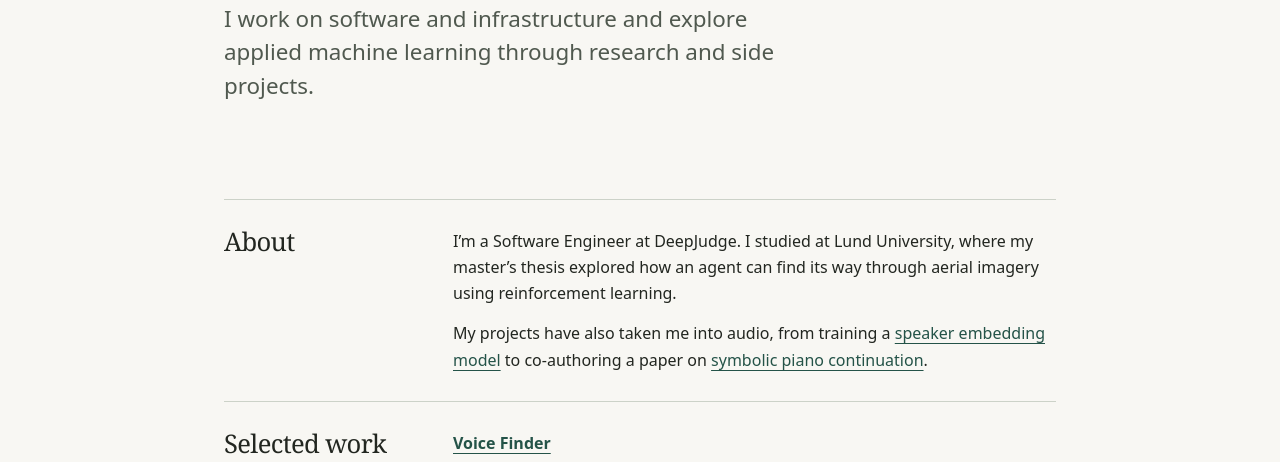
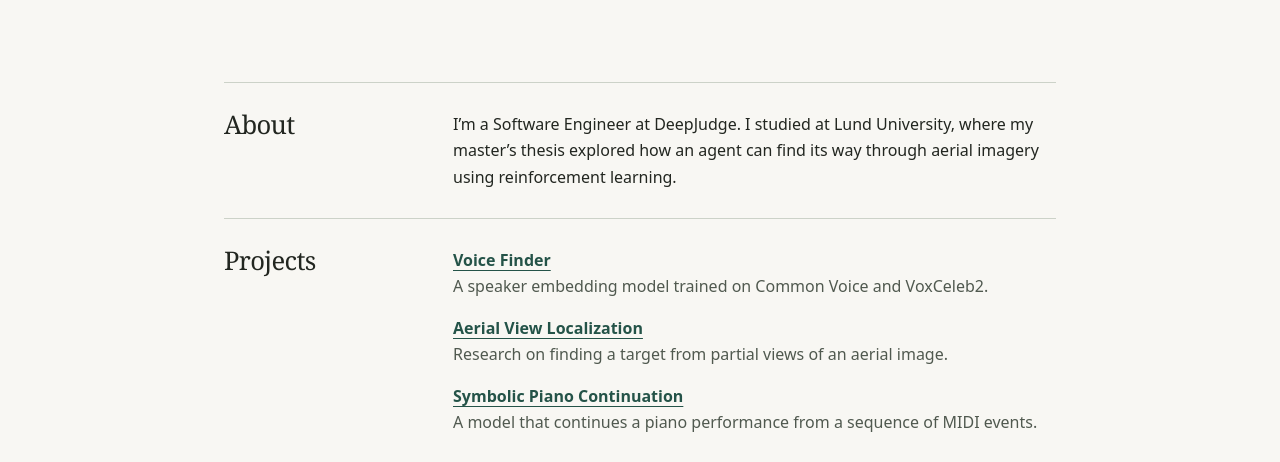
Before and after one commit to johBac97/johBac97.github.io, a plain HTML site: page index.html in a window 1280 px wide. Shown: the part 334-796 px from the top of the page. Drawn offline with Linux system fonts and the light colour scheme.

Commit message:
Simplify homepage copy and rename Projects

```diff
--- a/index.html
+++ b/index.html
@@ -23,19 +23,17 @@
       <div class="intro">
         <p class="eyebrow">Engineering · Zürich, Switzerland</p>
         <h1>John Backsund</h1>
-        <p class="lede">I work on software and infrastructure and explore applied machine learning through research and side projects.</p>
       </div>
 
       <section class="details" id="about" aria-labelledby="about-title">
         <h2 id="about-title">About</h2>
         <div>
           <p>I’m a Software Engineer at DeepJudge. I studied at Lund University, where my master’s thesis explored how an agent can find its way through aerial imagery using reinforcement learning.</p>
-          <p>My projects have also taken me into audio, from training a <a href="https://github.com/johBac97/voice-finder">speaker embedding model</a> to co-authoring a paper on <a href="https://arxiv.org/abs/2509.12267">symbolic piano continuation</a>.</p>
         </div>
       </section>
 
-      <section class="details" aria-labelledby="work-title">
-        <h2 id="work-title">Selected work</h2>
+      <section class="details" aria-labelledby="projects-title">
+        <h2 id="projects-title">Projects</h2>
         <ul class="work">
           <li>
             <a href="https://github.com/johBac97/voice-finder">Voice Finder</a>
--- a/styles.css
+++ b/styles.css
@@ -93,14 +93,6 @@ h1 {
   letter-spacing: -0.055em;
 }
 
-.lede {
-  max-width: 37rem;
-  margin: 1rem 0 0;
-  color: var(--muted);
-  font-size: clamp(1.125rem, 2.5vw, 1.4rem);
-  line-height: 1.5;
-}
-
 .details {
   display: grid;
   grid-template-columns: minmax(9rem, 1fr) 3fr;
@@ -118,10 +110,6 @@ h1 {
 
 .details p {
   margin: 0;
-}
-
-.details p + p {
-  margin-top: 0.85rem;
 }
 
 .work {
```
